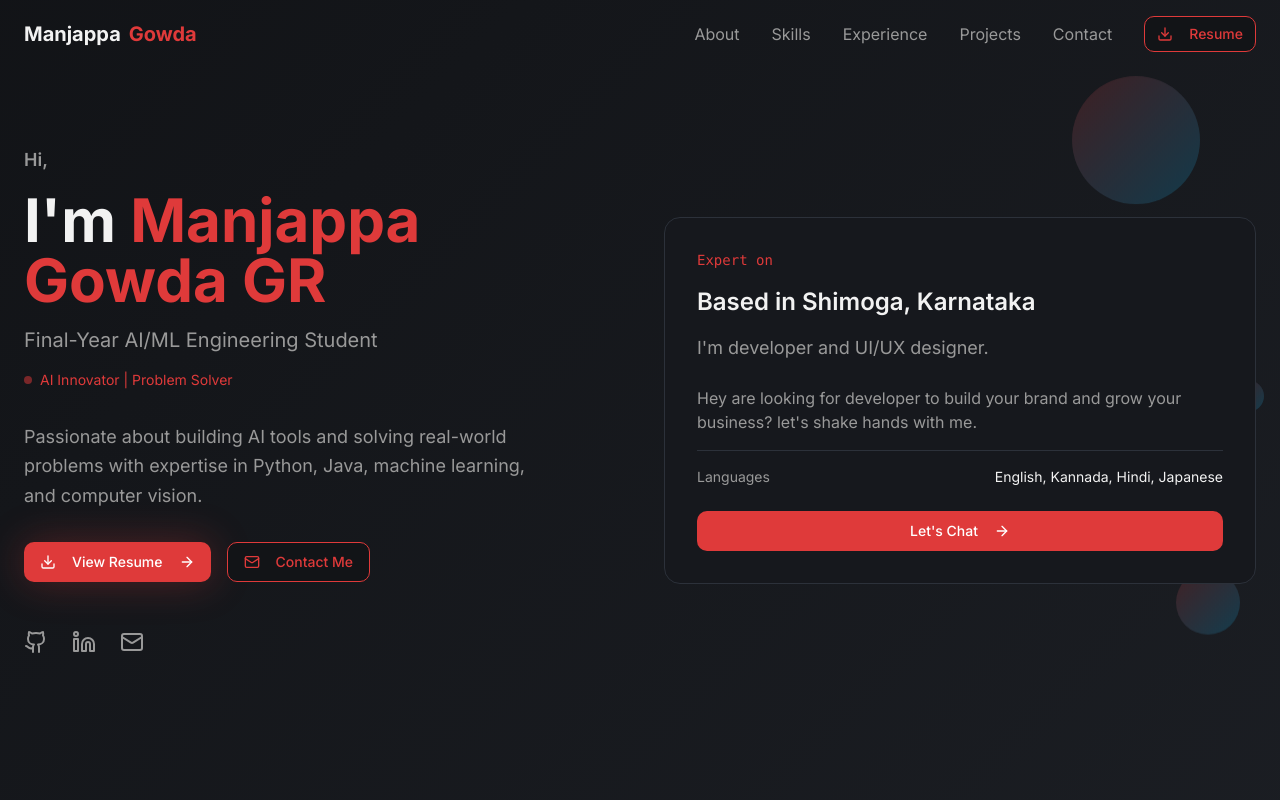
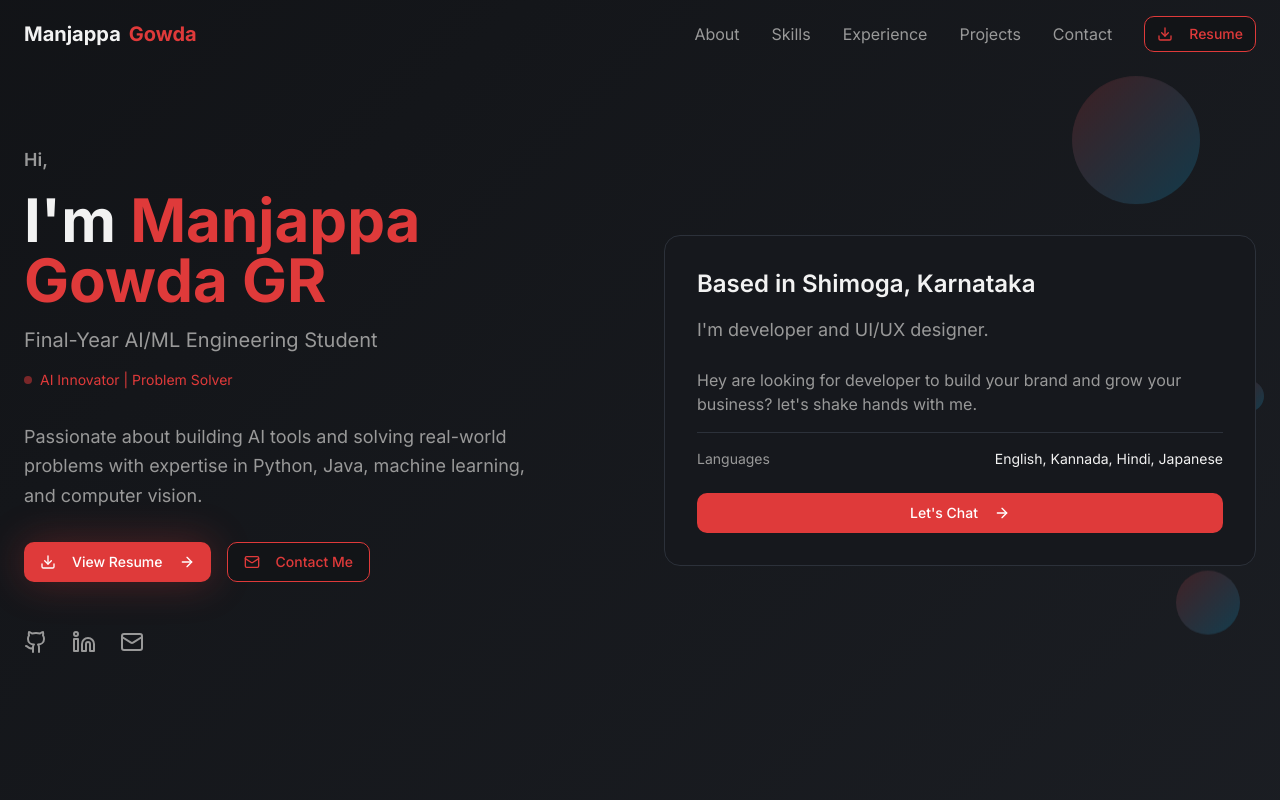
Before and after one commit to ManjappaGowda/manjappa-ai-vision, a React (Vite) app: page / in a window 1280 px wide. Shown: the top 800 px of the page. Built offline with nearby package versions, Linux system fonts and the light colour scheme.

Commit message:
Remove "Expert On" section
Removed the "Expert On" section from the portfolio website.

```diff
--- a/src/components/Hero.tsx
+++ b/src/components/Hero.tsx
@@ -94,9 +94,6 @@ const Hero = () => {
           <div className="relative animate-slide-up">
             <div className="bg-card border border-border rounded-2xl p-8 space-y-6">
               <div className="space-y-4">
-                <div className="flex items-center space-x-3">
-                  <span className="text-sm text-primary font-mono">Expert on</span>
-                </div>
                 <h3 className="text-2xl font-semibold">Based in Shimoga, Karnataka</h3>
                 <p className="text-lg text-muted-foreground">
                   I'm developer and UI/UX designer.
```
